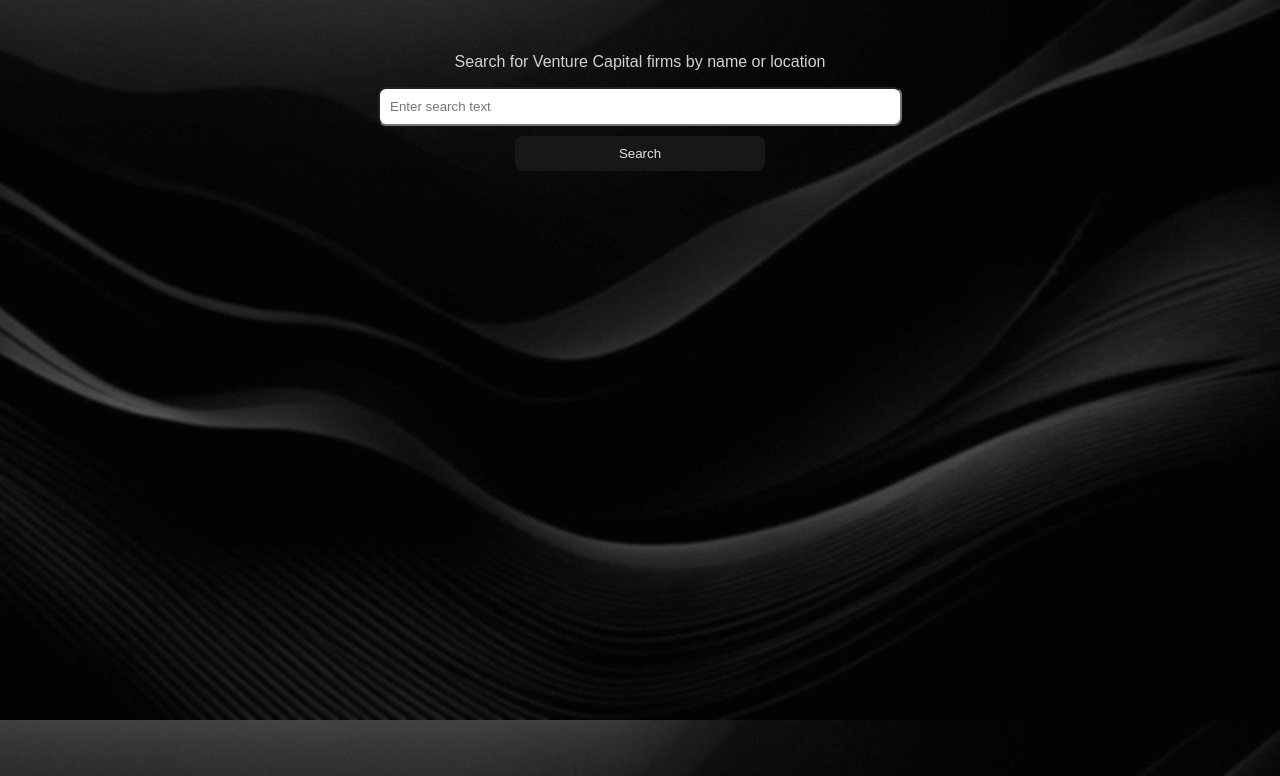
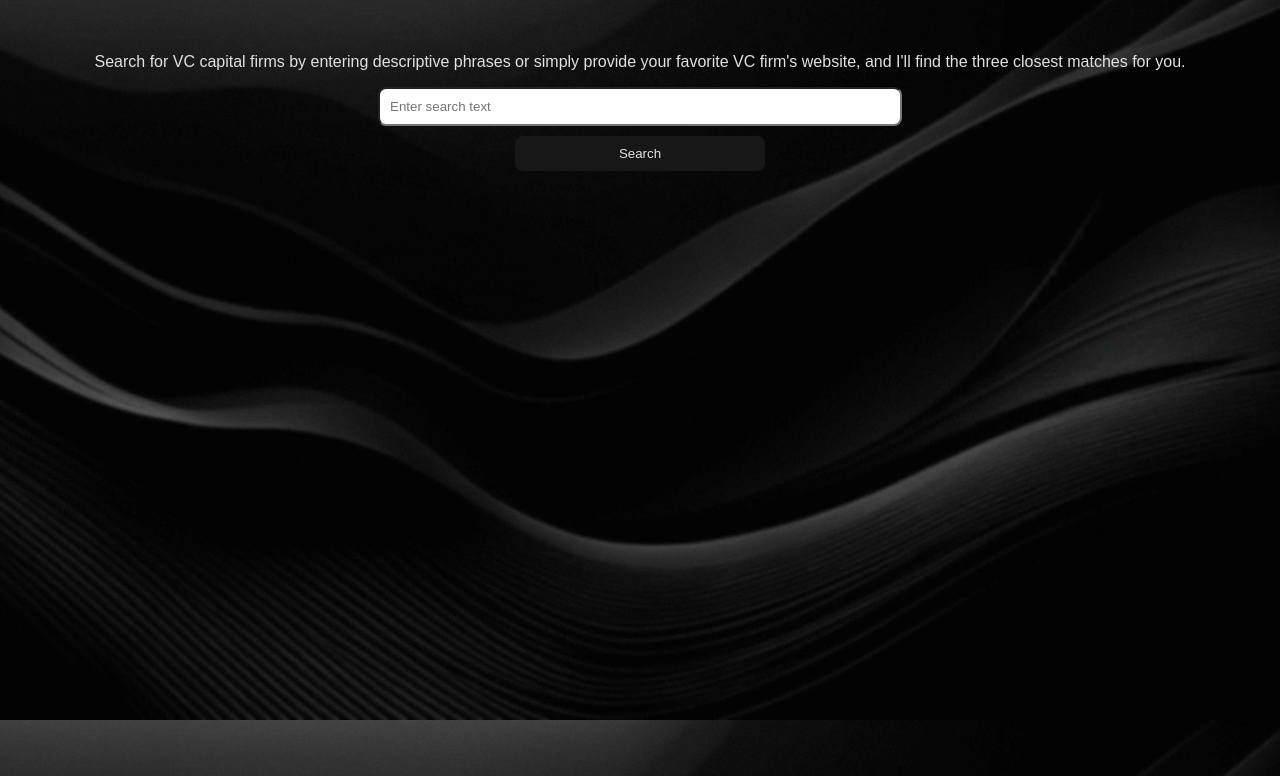
Before and after one commit to ashotvardanya/VC-Assistant, a plain HTML site: page static/index.html in a window 1280 px wide. Shown: the part 80-856 px from the top of the page. Drawn offline with Linux system fonts and the light colour scheme.

Commit message:
Some minor changes of website text

```diff
--- a/static/index.html
+++ b/static/index.html
@@ -9,7 +9,7 @@
 <body>
     <h1>VC Search Tool</h1>
     <p></p>
-    <p>Search for Venture Capital firms by name or location</p>
+    <p>Search for VC capital firms by entering descriptive phrases or simply provide your favorite VC firm's website, and I'll find the three closest matches for you. </p>
     <input type="text" id="searchQuery" placeholder="Enter search text">
     <button onclick="searchVCs()">Search</button>
     <p></p>
--- a/static/styles.css
+++ b/static/styles.css
@@ -6,7 +6,7 @@ body {
     background-position: center;
     background-repeat: no-repeat;
     background-attachment: fixed;
-    color: #D3D3D3;
+    color: #e1e1e1;
     display: flex;
     flex-direction: column;
     justify-content: flex-start;
```
